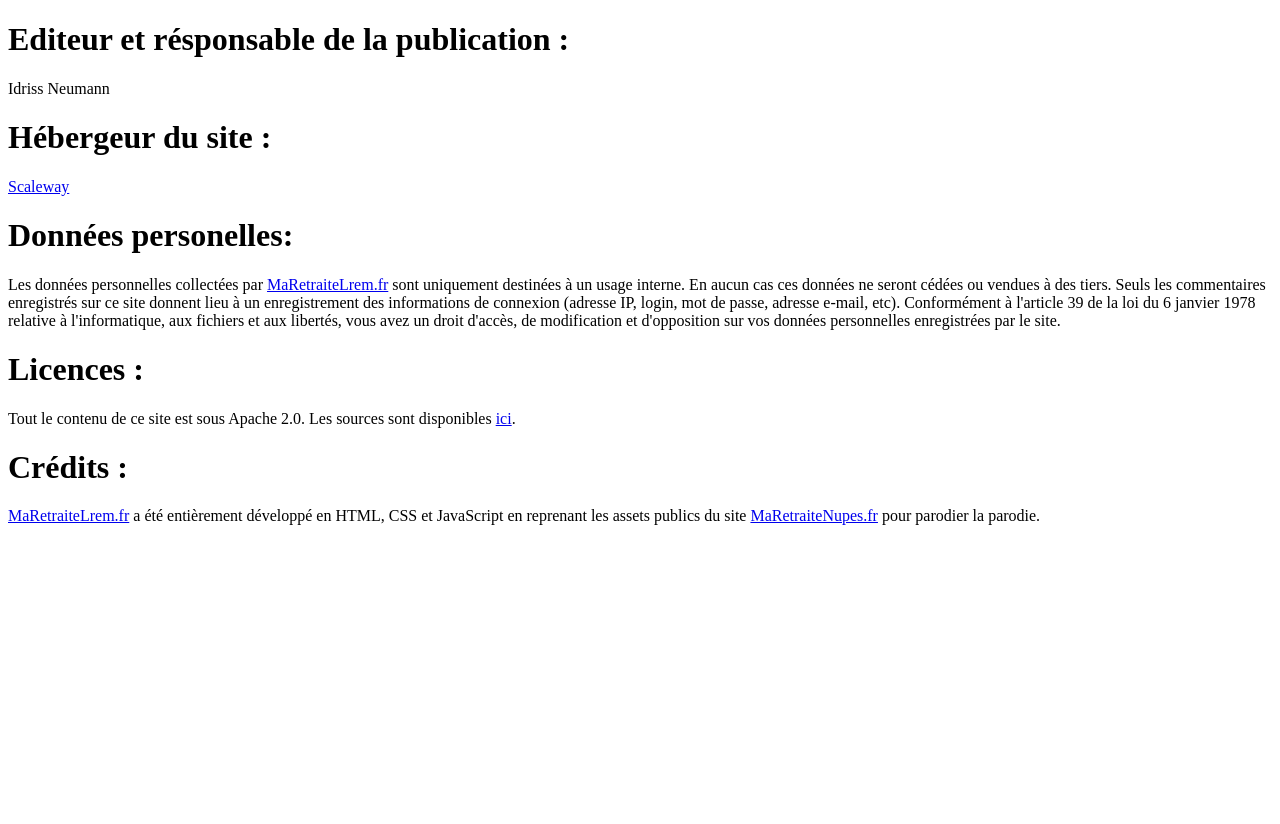
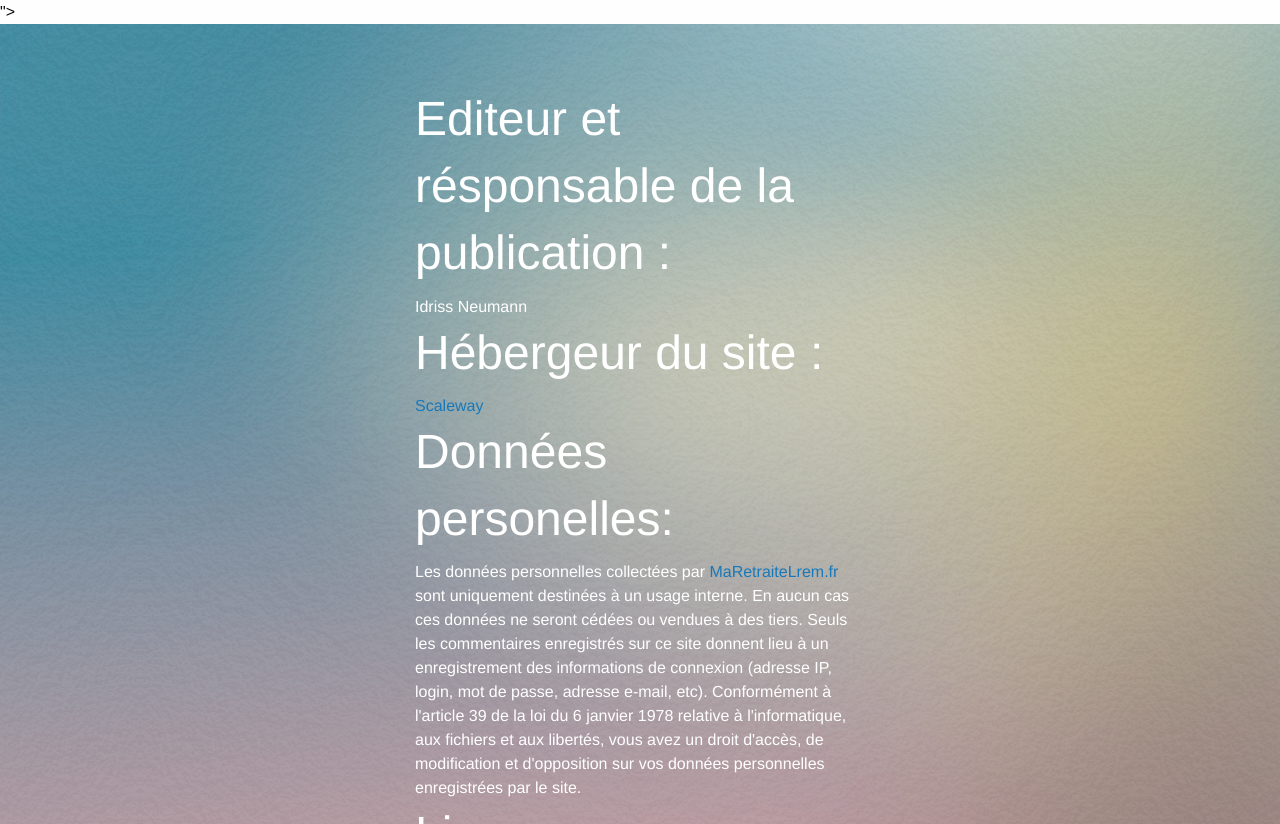
Before and after one commit to idrissneumann/Maretraitelrem, a plain HTML site: page mentions-legales.html in a window 1280 px wide. Before the commit the page ends 800 px from the top, so only its background shows below. Drawn offline with Linux system fonts and the light colour scheme.

Commit message:
Style mentions legales

```diff
--- a/mentions-legales.html
+++ b/mentions-legales.html
@@ -1,6 +1,25 @@
 <!DOCTYPE html>
 <html lang="fr">
+    <!DOCTYPE html>
+<html lang="fr">
+
+<head>
+    <meta charset="UTF-8">
+    <meta name="viewport" content="width=device-width, initial-scale=1.0">
+    <title>Mentions légales</title>
+    <link rel="stylesheet" href="./assets/css/foundation.css">
+    <link rel="stylesheet" href="./assets/css/style.css">">
+    <link rel="apple-touch-icon" sizes="180x180" href="./assets/favicon/apple-touch-icon.png">
+    <link rel="icon" type="image/png" sizes="32x32" href="./assets/favicon/favicon-32x32.png">
+    <link rel="icon" type="image/png" sizes="16x16" href="./assets/favicon/favicon-16x16.png">
+</head>
+
 <body>
+    <main style="padding-bottom: 5em;">
+        <div style="display: flex; flex-wrap: wrap; gap:3em; justify-items: center;" class="wrapper">
+
+            <div class="container container--clean" style="padding: 1em 0; ">
+                <div style="position:sticky; top: 0; ">
                     <h1>Editeur et r&eacute;sponsable de la publication :</h1>
 
                     Idriss Neumann
@@ -20,5 +39,7 @@
                     <h1>Cr&eacute;dits :</h1>
 
                     <a href="https://www.maretraitelrem.fr">MaRetraiteLrem.fr</a> a &eacute;t&eacute; enti&egrave;rement d&eacute;velopp&eacute; en HTML, CSS et JavaScript en reprenant les assets publics du site <a href="https://www.maretraitenupes.fr">MaRetraiteNupes.fr</a> pour parodier la parodie.
+                </div>
+            </div>
     </body>
 </html>
```
Lines whose indentation alone changed are shown as unchanged.
